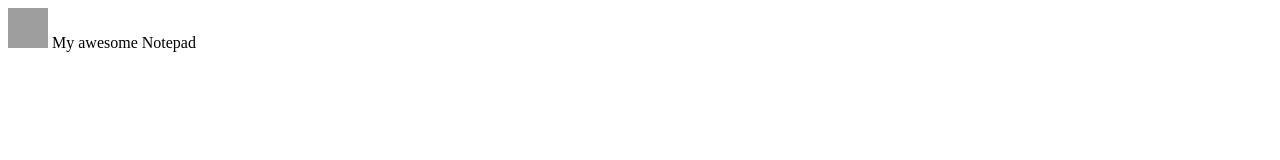
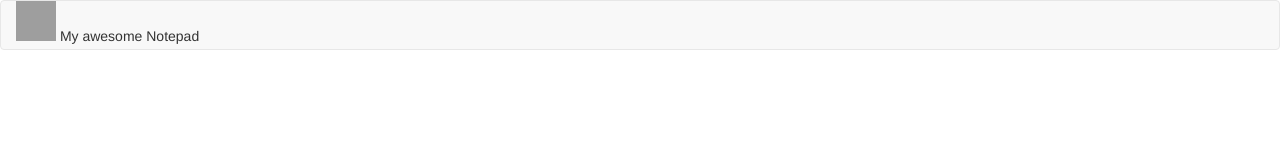
Before and after one commit to samitsv/notepad, a website: page index.html in a window 1280 px wide. Drawn offline with nearby package versions, Linux system fonts and the light colour scheme; grey boxes are pictures that could not be loaded.

```diff
--- a/index.html
+++ b/index.html
@@ -3,8 +3,8 @@
 <head>
     <meta charset="UTF-8">
     <title>My awesome Notepad</title>
-    <link ref="stylesheet" href="node_modules/bootstrap/dist/css/bootstrap.css">
-    <link ref="stylesheet" href="css/content.css">
+    <link rel="stylesheet" href="node_modules/bootstrap/dist/css/bootstrap.css">
+    <link rel="stylesheet" href="css/content.css">
     <script type="text/javascript" src="node_modules/angular/angular.js"></script>
     <script type="text/javascript" src="main.js"></script>
     <script type="text/javascript" src="controllers/contentController.js"></script>
```
